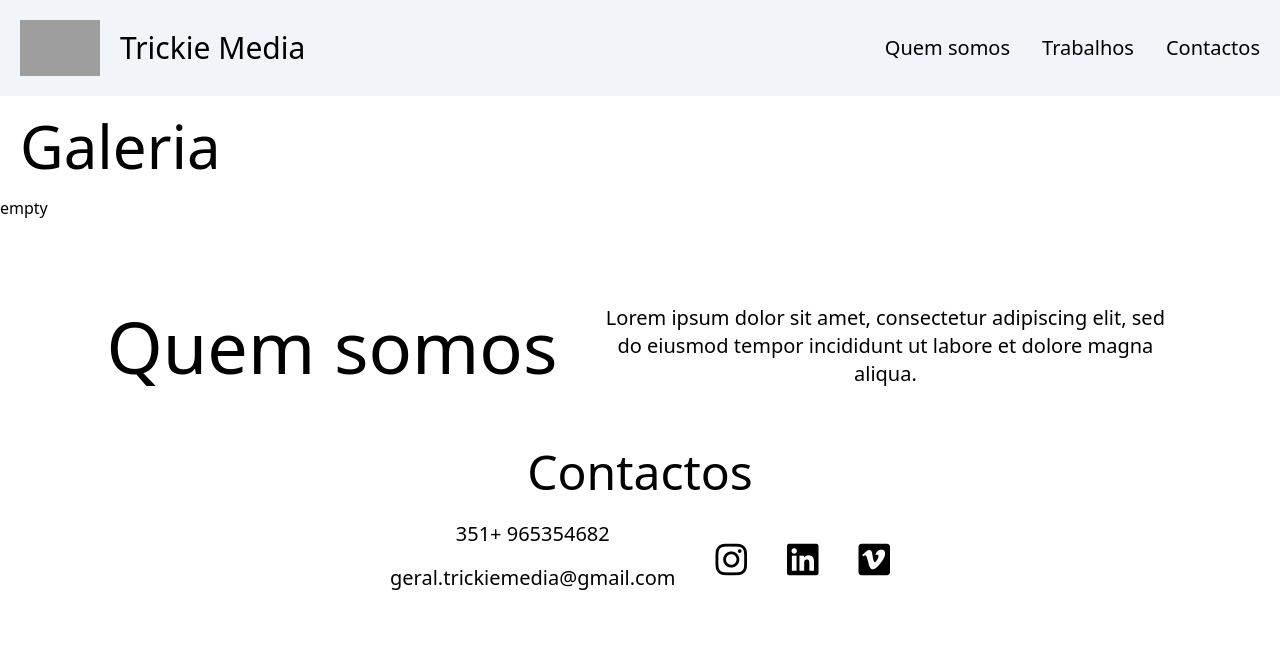
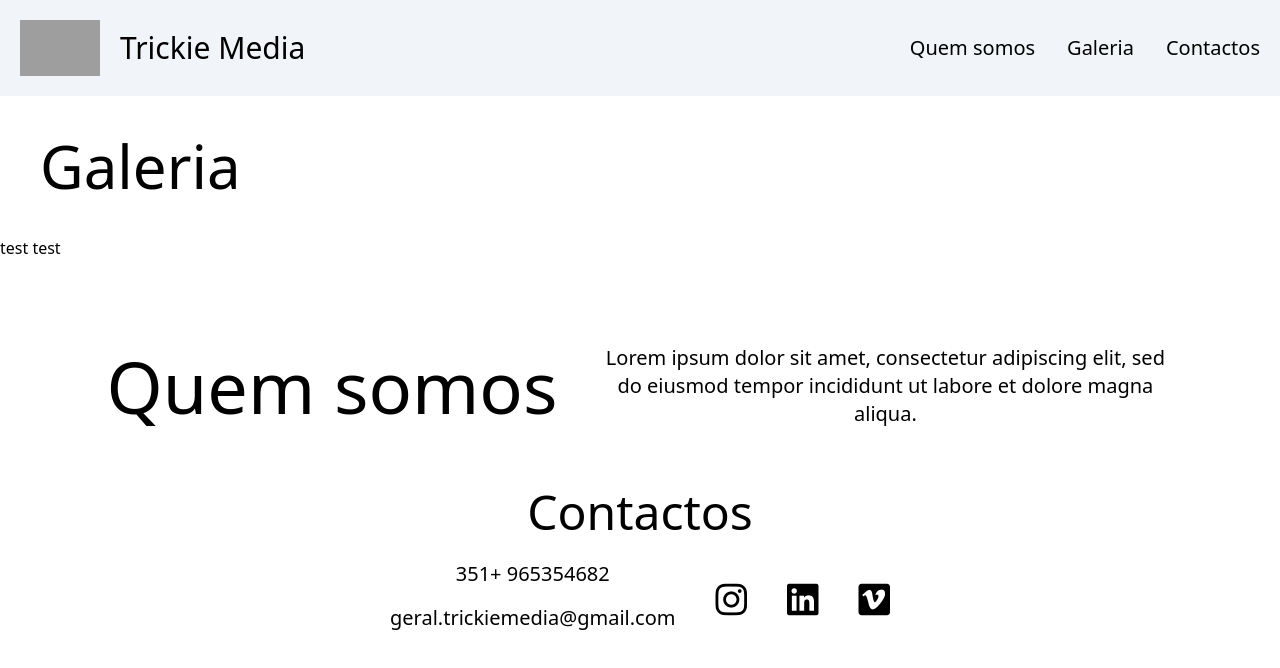
Before and after one commit to JFNCGamer/trickiemedia-reactts, a React (Vite) app: page / in a window 1280 px wide. Shown: the top 668 px of the page. Built offline with nearby package versions, Linux system fonts and the light colour scheme; grey boxes are pictures that could not be loaded.

Commit message:
code change fuk

```diff
--- a/index.html
+++ b/index.html
@@ -1,5 +1,5 @@
 <!doctype html>
-<html lang="pt" class="scroll-smooth">
+<html lang="pt" class="scroll-smooth scr">
   <head>
     <meta charset="UTF-8" />
     <link rel="icon" type="image/svg+xml" href="" />
--- a/src/Gallery.tsx
+++ b/src/Gallery.tsx
@@ -1,11 +1,17 @@
 const Gallery = () => {
   return (
+
     <>
-      <h2 className="text-6xl m-5">Galeria</h2>
-      <div className="flex flex-row flex-wrap">
-        empty
+      <div>
+        <a id="galeria"></a>
+      </div>
+      <section>
+        <p className="text-6xl m-10">Galeria</p>
+        <div className="flex flex-row flex-wrap">
+          <p>test test</p>
+        </div>
+      </section>
 
-      </div>
     </>
   )
 }
--- a/src/Nav.tsx
+++ b/src/Nav.tsx
@@ -16,7 +16,7 @@ const Nav = () => {
               <a href="#quem_somos" className="hover:text-slate-800 text-xl">Quem somos</a>
             </li>
             <li>
-              <a href="#trabalhos" className="hover:text-slate-800 text-xl">Trabalhos</a>
+              <a href="#galeria" className="hover:text-slate-800 text-xl">Galeria</a>
             </li>
             <li>
               <a href="#contactos" className="hover:text-slate-800 text-xl">Contactos</a>
```
Also changed, not shown: src/Video.tsx (+7 -0 lines).
